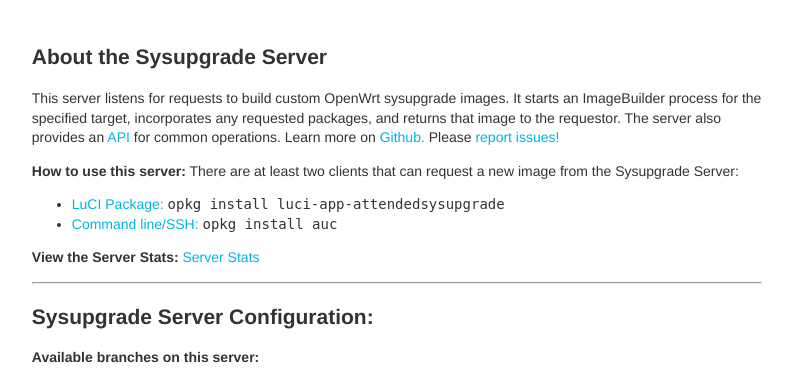
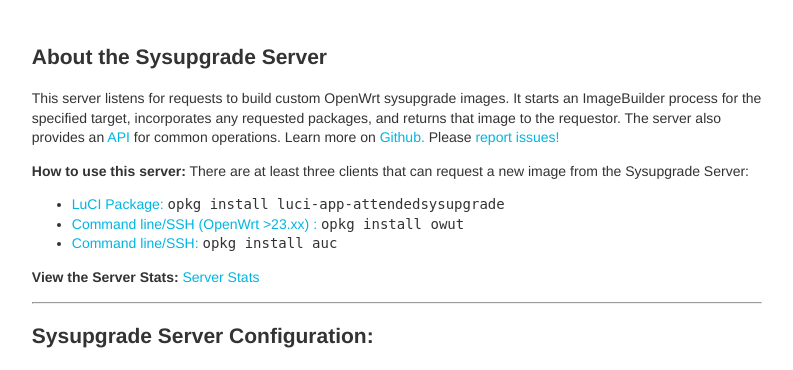
Before and after one commit to openwrt/asu, a Python web app: template asu/templates/overview.html in a window 1280 px wide. Shown: the part 117-487 px from the top of the page, without its empty margins (243-1036 px from the left). Run offline with Jinja, Linux system fonts and the light colour scheme; the template is opened without the code that fills it, so the values that code supplies are empty.

Commit message:
doc: add owut reference
* adds reference for the new CLI app `owut` to Readme
  and server overview page

Signed-off-by: Goetz Goerisch <ggoerisch@gmail.com>

```diff
--- a/asu/templates/overview.html
+++ b/asu/templates/overview.html
@@ -35,7 +35,7 @@
                           target="_blank">report issues!</a>
             </p>
             <p>
-                <b>How to use this server:</b> There are at least two clients
+                <b>How to use this server:</b> There are at least three clients
                 that can request a new image from the Sysupgrade Server:
             </p>
             <ul>
@@ -43,6 +43,11 @@
                     <a href="https://github.com/openwrt/asu#luci-app"
                        target="_blank">LuCI Package:</a>
                     <code>opkg install luci-app-attendedsysupgrade</code>
+                </li>
+                <li>
+                    <a href="https://github.com/openwrt/asu#cli"
+                       target="_blank">Command line/SSH (OpenWrt >23.xx) :</a>
+                    <code>opkg install owut</code>
                 </li>
                 <li>
                     <a href="https://github.com/openwrt/asu#cli"
```
Also changed, not shown: README.md, misc/owut.png (added).
